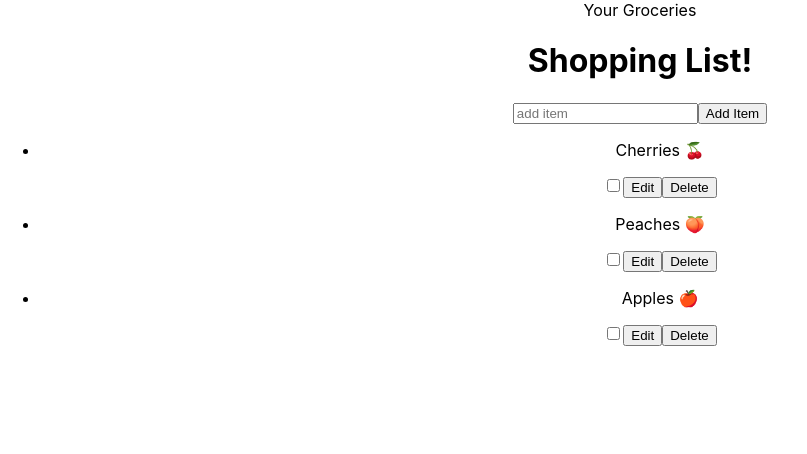
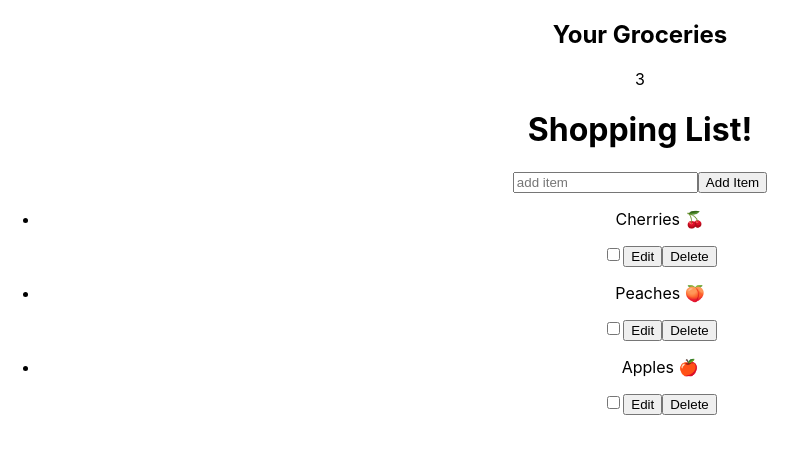
Before and after one commit to VioletKatrinStewart/adv-react-shopping-list, a React (Create React App) app: page / in a window 1280 px wide. Shown: the top 454 px of the page, without its empty margins (0-807 px from the left). Built offline with nearby package versions, Linux system fonts and the light colour scheme.

Commit message:
got header to display number of items in list

```diff
--- a/src/components/Header/Header.jsx
+++ b/src/components/Header/Header.jsx
@@ -1,5 +1,12 @@
 import React from 'react';
+import { useList } from '../../context/ListContext';
 
 export default function Header() {
-  return <div>Your Groceries</div>;
+  const { items } = useList();
+  return (
+    <div>
+      <h2>Your Groceries</h2>
+      <span>{items.length}</span>
+    </div>
+  );
 }
```
